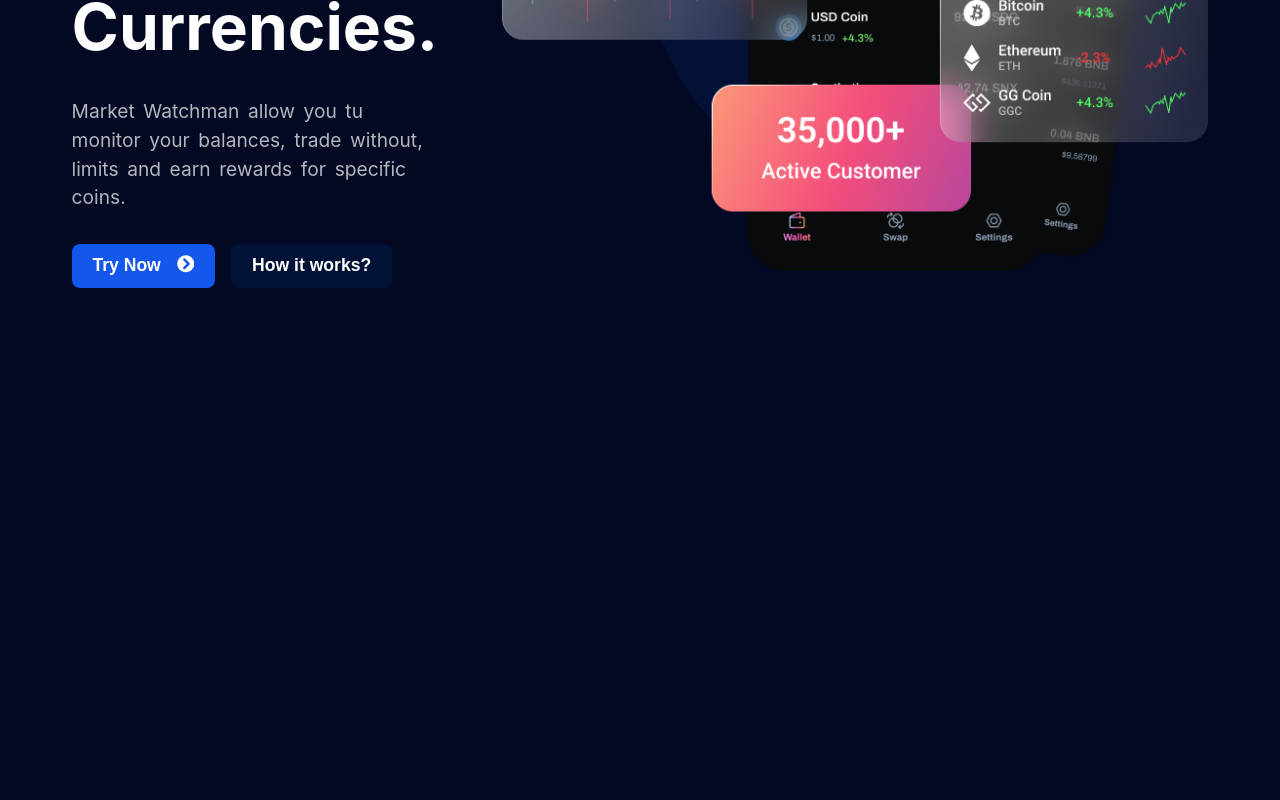
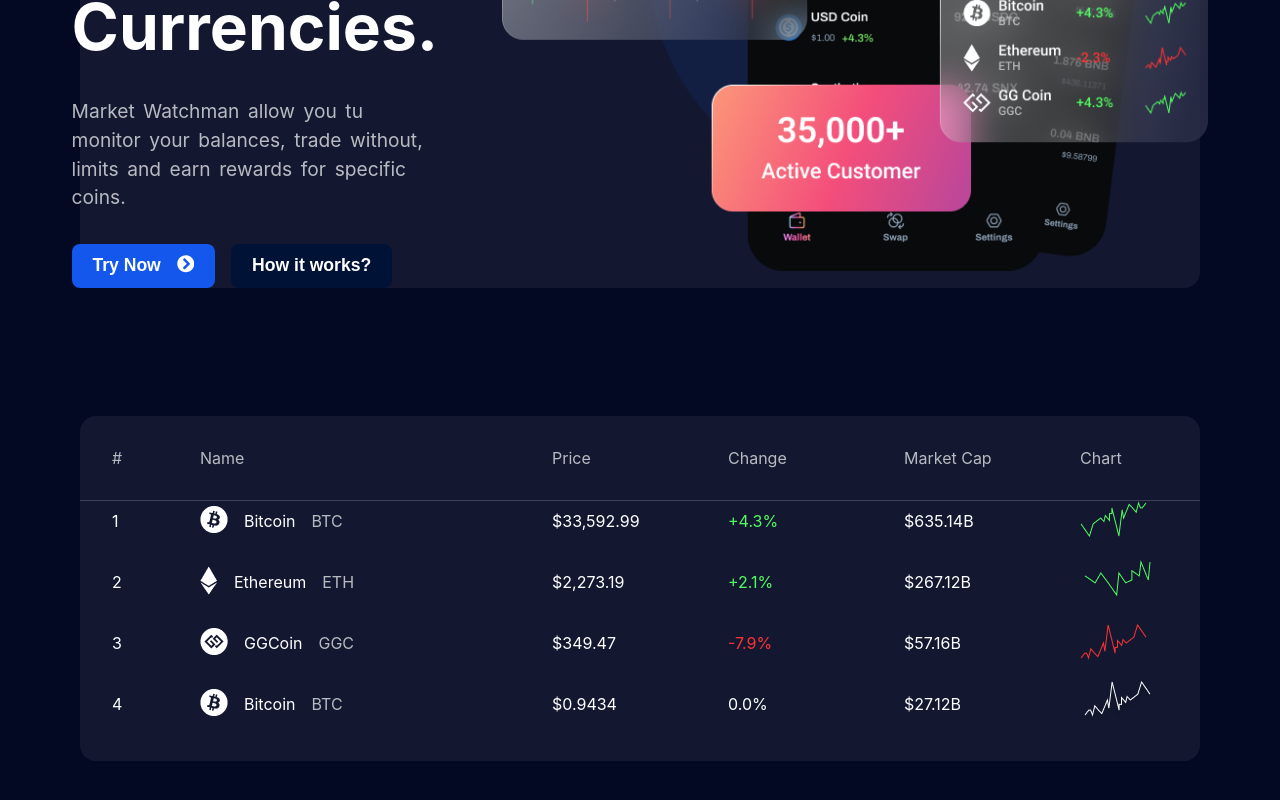
Before and after one commit to mrinnnmoy/coinbase-react, a React (Create React App) app: page / in a window 1280 px wide. Shown: the part 462-1262 px from the top of the page. Before the commit the page ends 878 px from the top, so only its background shows below. Built offline with nearby package versions, Linux system fonts and the light colour scheme; the HTML template or start-up script is replaced by a standard one.

Commit message:
build dailyPrices-component

```diff
--- a/src/App.js
+++ b/src/App.js
@@ -1,4 +1,5 @@
 import React from 'react';
+import DailyPrices from './components/DailyPrices/DailyPrices';
 import Home from './components/Home/Home';
 import Navbar from './components/Navbar/Navbar';
 
@@ -7,6 +8,7 @@
     <div>
       <Navbar />
       <Home />
+      <DailyPrices />
     </div>
   )
 };
--- /dev/null
+++ b/src/components/DailyPrices/DailyPrices.jsx
@@ -0,0 +1,103 @@
+import React from 'react';
+import "./DailyPrices.scss";
+import price1 from "../../assets/price1.png";
+import price2 from "../../assets/price2.png";
+import price3 from "../../assets/price3.png";
+import price4 from "../../assets/price4.png";
+import bitcoin from "../../assets/bitcoin.png";
+import ethereum from "../../assets/ethereum.png";
+import ggcoin from "../../assets/ggcoin.png";
+
+const DailyPrices = () => {
+    const data = [
+        {
+            name: "Bitcoin",
+            image: bitcoin,
+            short: "BTC",
+            price: "$33,592.99",
+            change: "+4.3%",
+            marketCap: "$635.14B",
+            chart: price1,
+        },
+        {
+            name: "Ethereum",
+            image: ethereum,
+            short: "ETH",
+            price: "$2,273.19",
+            change: "+2.1%",
+            marketCap: "$267.12B",
+            chart: price2,
+        },
+        {
+            name: "GGCoin",
+            image: ggcoin,
+            short: "GGC",
+            price: "$349.47",
+            change: "-7.9%",
+            marketCap: "$57.16B",
+            chart: price3,
+        },
+        {
+            name: "Bitcoin",
+            image: bitcoin,
+            short: "BTC",
+            price: "$0.9434",
+            change: "0.0%",
+            marketCap: "$27.12B",
+            chart: price4,
+        },
+    ];
+
+    const getPriceChangeClassName = (change) => {
+        const changeNum = change[0];
+        if (changeNum === "+") return "green";
+        else if (changeNum === "-") return "red";
+        else return;
+    };
+
+    return (
+        <section className="flex gap-2 column">
+            <div className="container">
+                <div className="header subdue">
+                    <span>#</span>
+                    <span>Name</span>
+                    <span>Price</span>
+                    <span>Change</span>
+                    <span>Market Cap</span>
+                    <span>Chart</span>
+                </div>
+                <div className="data flex column gap-1">
+                    {data.map(
+                        (
+                            { name, image, short, price, change, marketCap, chart },
+                            index
+                        ) => {
+                            return (
+                                <div className="row a-center" key={price}>
+                                    <span>{index + 1}</span>
+                                    <div className="name flex gap-1 a-center">
+                                        <span className="image">
+                                            <img src={image} alt="name" />
+                                        </span>
+                                        <span>{name}</span>
+                                        <span className="short subdue">{short}</span>
+                                    </div>
+                                    <span>{price}</span>
+                                    <span className={getPriceChangeClassName(change)}>
+                                        {change}
+                                    </span>
+                                    <span>{marketCap}</span>
+                                    <span className="chart">
+                                        <img src={chart} alt="chart" />
+                                    </span>
+                                </div>
+                            );
+                        }
+                    )}
+                </div>
+            </div>
+        </section>
+    )
+};
+
+export default DailyPrices;
--- /dev/null
+++ b/src/components/DailyPrices/DailyPrices.scss
@@ -0,0 +1,45 @@
+section {
+  background-color: #ffffff10;
+  border-radius: 1rem;
+  .header {
+    border-bottom: 1px solid #ffffff42;
+    padding-bottom: 1rem;
+    padding: 2rem;
+  }
+  .header,
+  .data > .row {
+    display: grid;
+    grid-template-columns: 0.5fr 2fr 1fr 1fr 1fr 0.5fr;
+  }
+  .data {
+    padding: 0 2rem 2rem 2rem;
+    .row {
+      .name {
+        display: flex;
+      }
+    }
+  }
+  span {
+    display: block;
+  }
+  .green {
+    color: var(--green);
+  }
+  .red {
+    color: var(--red);
+  }
+  @media screen and (min-width: 280px) and (max-width: 1080px) {
+    max-width: 90vw;
+    overflow-y: auto;
+    border-radius: 0;
+    ::-webkit-scrollbar {
+      height: 1px;
+    }
+    .container {
+      width: 780px;
+      .name {
+        flex-direction: row;
+      }
+    }
+  }
+}
```
